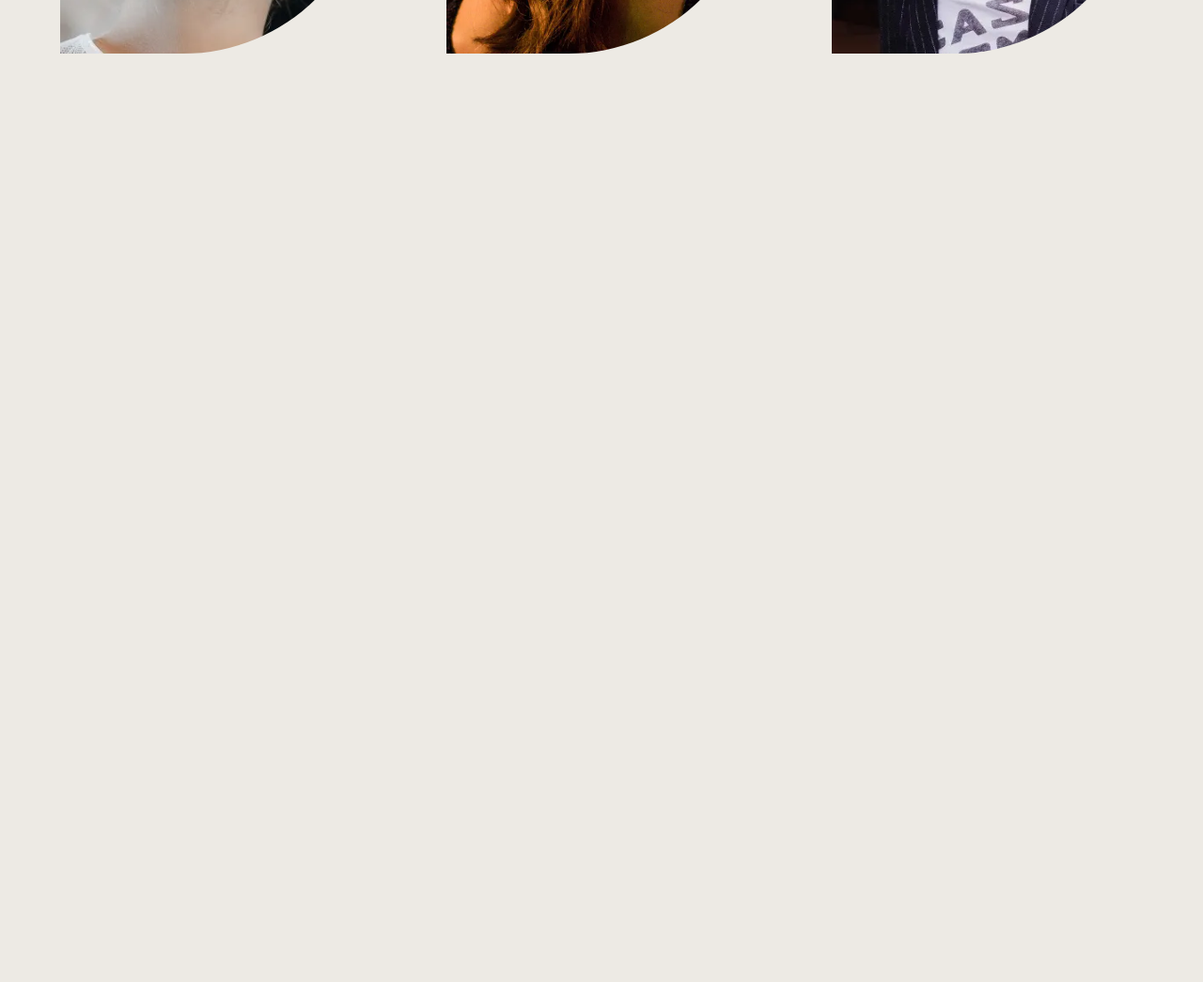
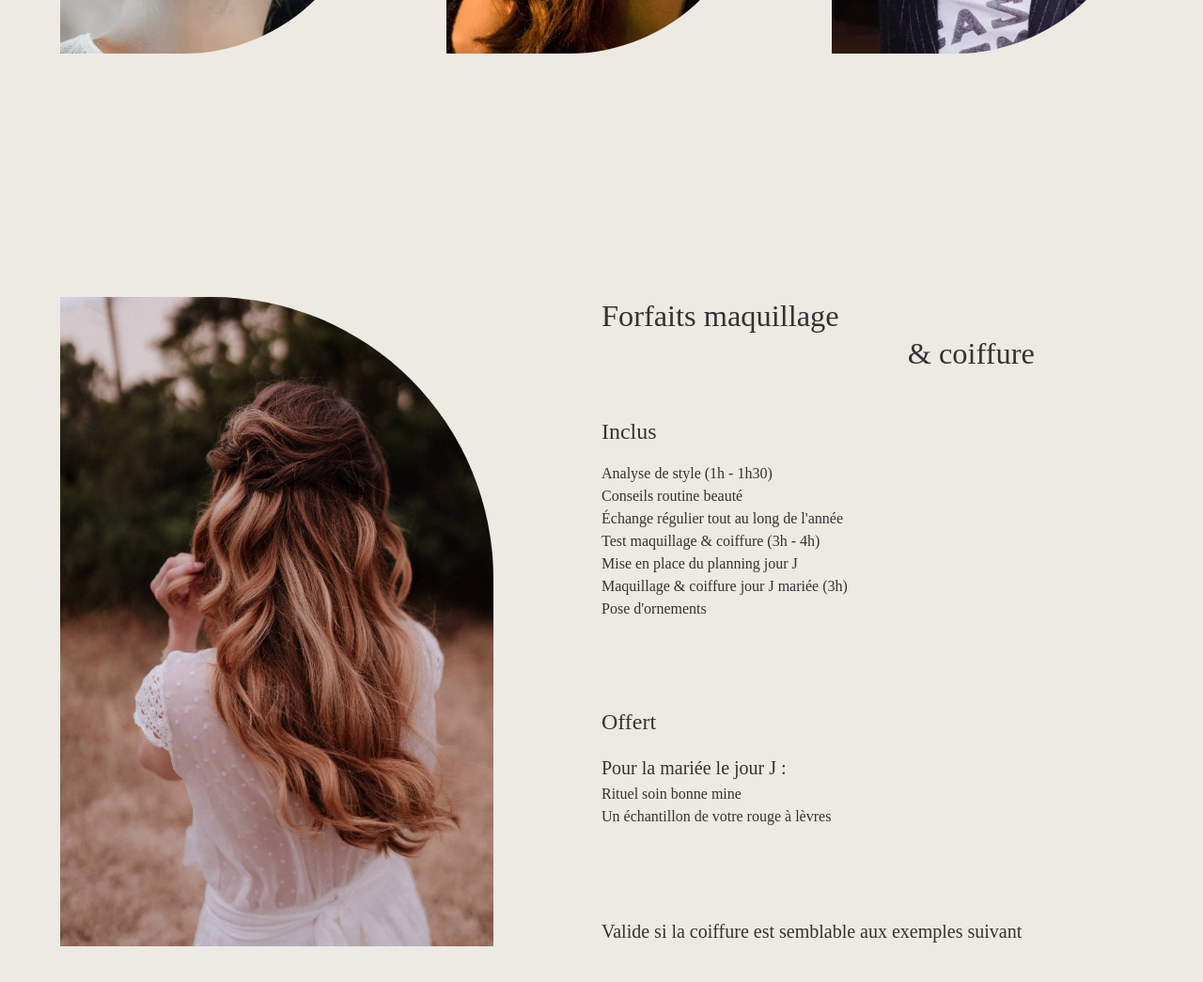
Before and after one commit to nicolasgodineau/noemie_lemoine_website, a Gatsby site: page /mariage in a window 1280 px wide. Shown: the part 3723-4768 px from the top of the page at 94% size. Before the commit the page ends 3984 px from the top, so only its background shows below. Built offline with nearby package versions, Linux system fonts and the light colour scheme; Gatsby itself is replaced by a stand-in of ours; a web font is replaced by a local one.

Commit message:
Test de positionnement des forfaits mariage

```diff
--- a/src/pages/mariage.js
+++ b/src/pages/mariage.js
@@ -12,6 +12,7 @@ import Mariage2Page from "./mariage2.js";
 import Mariage3Page from "./mariage3.js";
 import Mariage4Page from "./mariage4.js";
 import Mariage5Page from "./mariage5.js";
+import Mariage6Page from "./mariage6.js";
 
 const TypoElement = ({ variant, children }) => (
     <Typography variant={variant} sx={{
@@ -93,6 +94,7 @@ function MariagePage() {
             <Mariage3Page />
             <Mariage4Page />
             <Mariage5Page />
+            <Mariage6Page />
         </Layout>
     )
 }
--- a/src/pages/mariage4.js
+++ b/src/pages/mariage4.js
@@ -54,8 +54,8 @@ function Mariage4Page() {
                 </Grid>
 
                 {/* Colonnes 6 et 7 vides */}
-                <Grid item xs={1}></Grid>
-                <Grid item xs={1}></Grid>
+                {/*                 <Grid item xs={1}></Grid>
+                <Grid item xs={1}></Grid> */}
 
                 {/* Colonnes 8-9-10-11 pour un container avec un enfant texte */}
                 <Grid item xs={4} sx={{ display: "flex", flexDirection: "column", justifyContent: "space-around" }}>
--- /dev/null
+++ b/src/pages/mariage6.js
@@ -0,0 +1,104 @@
+import React from "react"
+
+import { useTranslation } from "react-i18next"
+import { useTheme } from "@mui/material/styles"
+import { StaticImage } from "gatsby-plugin-image"
+import { Grid, Typography, Container, Box } from '@mui/material';
+
+import AllData from '../languages/fr.json'
+
+const TypoElement = ({ variant, children, sx }) => (
+    <Typography variant={variant} sx={{
+        fontFamily: "Simonetta",
+        ...sx,// Propagation des styles supplémentaires
+    }}>
+        {children}
+    </Typography>
+);
+const TypoElementTitle = ({ variant, children, sx }) => (
+    <Typography variant={variant} sx={{
+        paddingY: "0rem",
+        fontFamily: "Bodoni Moda Variable",
+        ...sx,// Propagation des styles supplémentaires
+    }}>
+        {children}
+    </Typography>
+);
+
+function Mariage6Page() {
+    const { t } = useTranslation()
+    const theme = useTheme()
+
+    const mariageData = AllData.mariage
+
+    return (
+        <Container component="section" maxWidth="lg" sx={{
+            height: "100svh",
+            display: "flex",
+            flexDirection: "column",
+            alignItems: "center",
+            justifyContent: "center",
+        }}>
+            <Container disableGutters sx={{
+                display: "flex",
+                alignItems: "center",
+                justifyContent: "center",
+            }}>
+                <Grid item xs={5} sx={{
+                    width: "40%"
+                }}>
+                    <StaticImage
+                        src="../images/mariage/img_mariage_7.webp"
+                        alt="image d'illustration"
+                        style={{
+                            height: '100%', width: '100%',
+                            borderRadius: "0px 300px 0px 0px",
+                            flexGrow: 1,
+                        }}
+                    />
+                </Grid>
+                <Container disableGutters sx={{ width: "40%", height: "100%", display: "flex", flexDirection: "column", }}>
+                    <Box sx={{ display: "flex", flexDirection: "column", justifyContent: "start", marginBottom: "3rem" }}>
+                        <TypoElementTitle variant="h4">
+                            {t("mariage.MakeupHairdressingPackage.label")}
+                        </TypoElementTitle>
+                        <TypoElementTitle variant="h4" sx={{ alignSelf: 'end' }}>
+                            {t("mariage.MakeupHairdressingPackage.label2")}
+                        </TypoElementTitle>
+                    </Box>
+                    <Box sx={{ flexGrow: "1", display: "flex", flexDirection: "column", justifyContent: "space-between", }}>
+                        <Box>
+                            <TypoElement variant="h5" sx={{ marginBottom: '1rem' }}>
+                                {t("mariage.MakeupHairdressingPackage.included")}
+                            </TypoElement>
+                            {mariageData.MakeupHairdressingPackage.stepsIncluded.map((step, index) => (
+                                <TypoElement variant="body1" key={index}>
+                                    {step.line}
+                                </TypoElement>
+                            ))}
+                        </Box>
+                        <Box>
+                            <TypoElement variant="h5" sx={{ marginBottom: "1rem" }}>
+                                {t("mariage.MakeupHairdressingPackage.free")}
+                            </TypoElement>
+                            <TypoElement variant="h6">
+                                {t("mariage.MakeupHairdressingPackage.titleFree")}
+                            </TypoElement>
+                            {mariageData.MakeupHairdressingPackage.stepsFree.map((step, index) => (
+                                <TypoElement variant="body1" key={index}>
+                                    {step.line}
+                                </TypoElement>
+                            ))}
+                        </Box>
+                        <TypoElement variant="h6" sx={{}}>
+                            {t("mariage.MakeupHairdressingPackage.caution")}
+                        </TypoElement>
+                    </Box>
+                </Container>
+            </Container>
+
+        </Container>
+    )
+}
+
+export default Mariage6Page
```
